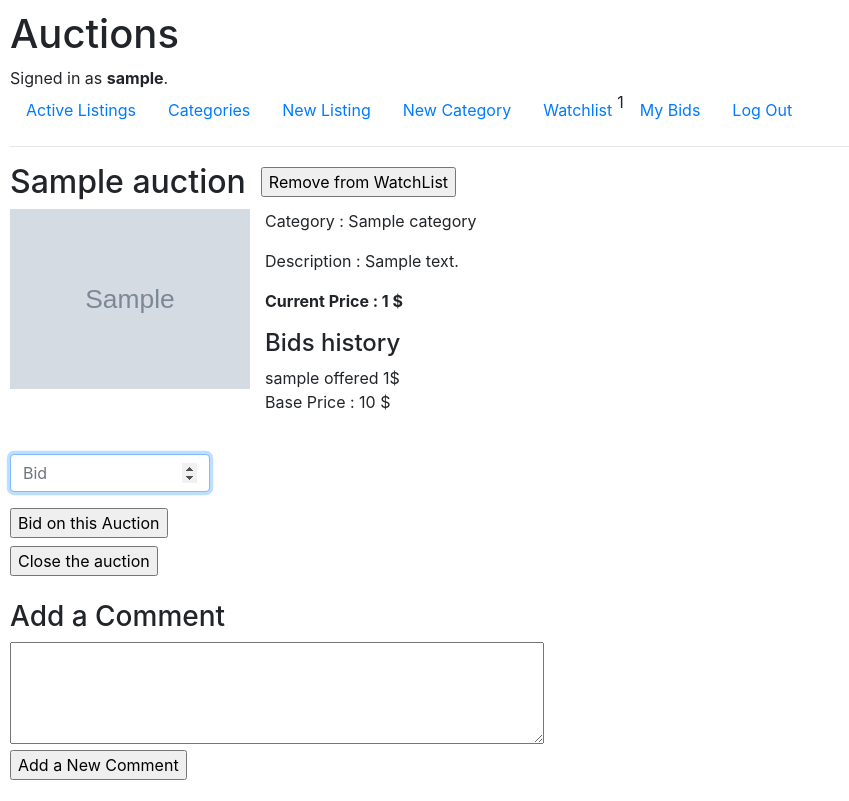
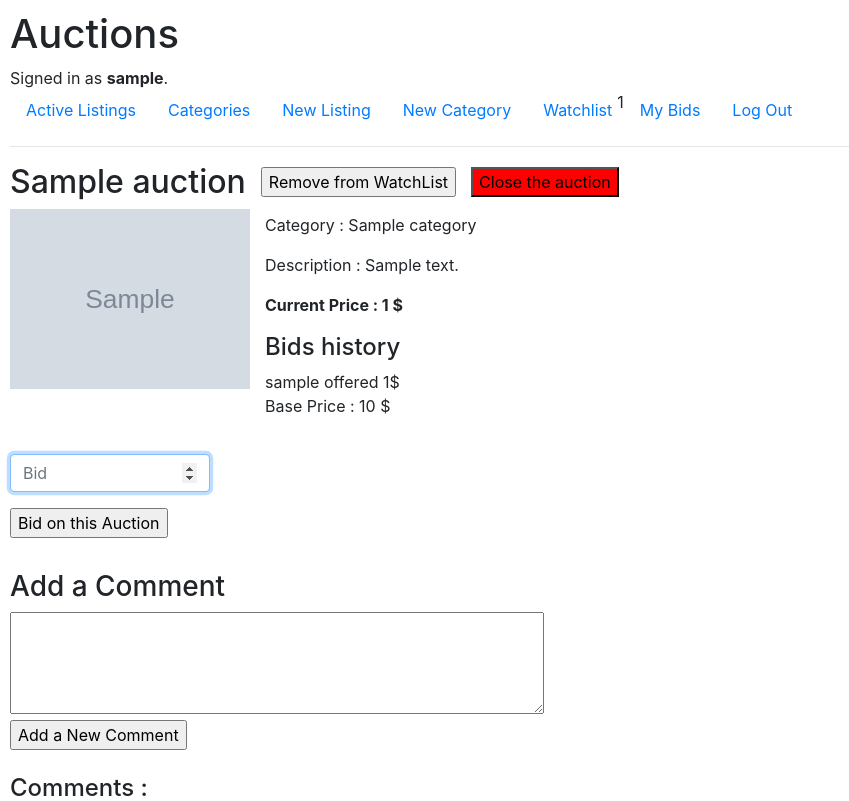
Before and after one commit to IliasElab/CS50_Commerce, a Django app: page /listing/1 in a window 1280 px wide. Shown: the top 801 px of the page, without its empty margins (0-849 px from the left). Run offline with Django 3.2, Linux system fonts and the light colour scheme; a user stored in the database is signed in; tables that the repository leaves empty hold one stand-in row (values such as "Sample post"); grey boxes marked "Sample" are stand-in pictures; some libraries are stand-ins or nearby versions.

Commit message:
Favicon + changing close auction

```diff
--- a/auctions/templates/auctions/layout.html
+++ b/auctions/templates/auctions/layout.html
@@ -6,7 +6,10 @@
         <meta name="viewport" content="width=device-width, initial-scale=1.0">
         <title>{% block title %}Auctions{% endblock %}</title>
         <link rel="stylesheet" href="https://stackpath.bootstrapcdn.com/bootstrap/4.4.1/css/bootstrap.min.css" integrity="sha384-Vkoo8x4CGsO3+Hhxv8T/Q5PaXtkKtu6ug5TOeNV6gBiFeWPGFN9MuhOf23Q9Ifjh" crossorigin="anonymous">
-        <link href="{% static 'css/styles.css' %}" rel="stylesheet">
+        <link href="{% static 'auctions/css/styles.css' %}" rel="stylesheet">
+
+        <link rel="shortcut icon" href="{% static 'auctions/favicon.ico' %}"/>
+
     </head>
     <body>
         <h1>Auctions</h1>
--- a/auctions/templates/auctions/listing.html
+++ b/auctions/templates/auctions/listing.html
@@ -6,7 +6,7 @@
         .next{
             position:relative;
             left: 15px;
-            /*bottom: 180px;*/
+            top: 4px;
         }
         .containers {
             display: flex;
@@ -16,13 +16,19 @@
     <div class="containers">
         <h2>{{ listing.title }}</h2>
         {% if user.is_authenticated %}
-        <form style="top: 4px;" class="next" id="watchlist" action="{% url 'listing' listing.id %}" method="POST">
+        <form class="next" id="watchlist" action="{% url 'listing' listing.id %}" method="POST">
             {% csrf_token %}
             {% if listing in watchlist %}
                     <input type="submit" name="Removing" value="Remove from WatchList"/>
                 </form>
             {% else %}
                     <input type="submit" name="Adding" value="Add to WatchList"/>
+                </form>
+            {% endif %}
+            {% if listing.createdby == request.user and listing.isactive == True %}
+                <form style="left: 30px;" class="next" action="{% url 'listing' listing.id %}" method="POST">
+                {% csrf_token %}
+                    <input style="background-color: red;" type="submit" name="Closing" value="Close the auction" />
                 </form>
             {% endif %}
         {% endif %}
@@ -32,7 +38,7 @@
         {% if listing.image %}
             <img style="width: 240px; height: 180px;" src="{{ listing.image }}" alt="">
         {% else %}
-            <img style="width: 160px; height: 180px;" src="{% static 'images/noimages.jpg' %}" alt="">
+            <img style="width: 160px; height: 180px;" src="{% static 'auctions/images/noimages.jpg' %}" alt="">
         {% endif %}
         <div class="next">
             <p>Category : {{ listing.category.title }}</p>
@@ -74,13 +80,6 @@
 
 
     {% if user.is_authenticated %}
-        {% if listing.createdby == request.user and listing.isactive == True %}
-            <form action="{% url 'listing' listing.id %}" method="POST">
-            {% csrf_token %}
-                <input type="submit" name="Closing" value="Close the auction" />
-            </form>
-        {% else %}
-        {% endif %}
         <br>
         <h3>Add a Comment</h3>
         <form action="{% url 'listing' listing.id %}" method="POST">
@@ -89,8 +88,6 @@
             <br>
             <input type="submit" value="Add a New Comment"/>
         </form>
-    {% else %}
-
     {% endif %}
     <br>
     <h4>Comments : </h4>
--- a/auctions/urls.py
+++ b/auctions/urls.py
@@ -1,5 +1,6 @@
 from django.urls import path
-
+from django.contrib.staticfiles.storage import staticfiles_storage
+from django.views.generic.base import RedirectView
 from . import views
 
 urlpatterns = [
```
Also changed, not shown: auctions/static/auctions/css/styles.css (renamed from auctions/static/css/styles.css), auctions/static/auctions/favicon.ico (added), auctions/static/auctions/images/noimages.jpg (renamed from auctions/static/images/noimages.jpg).
